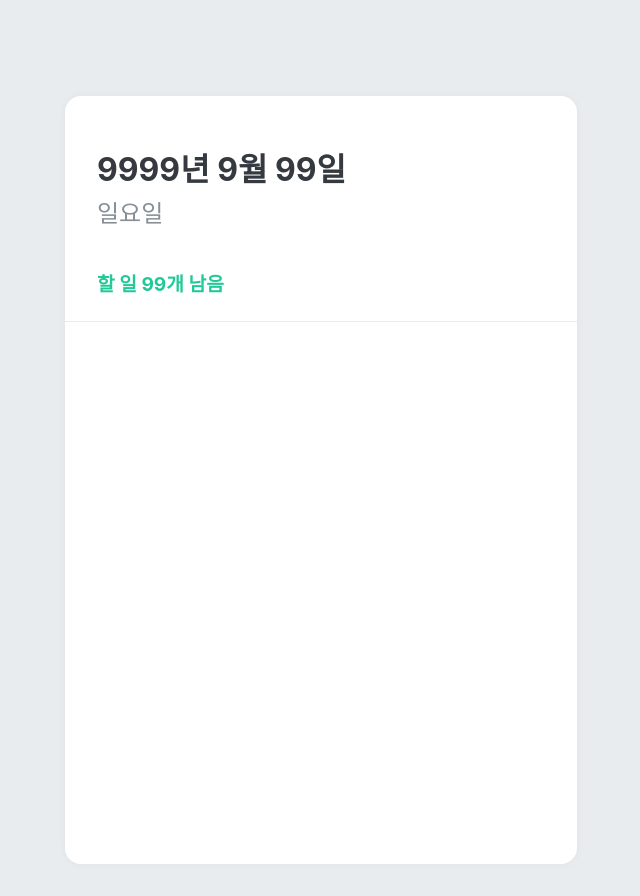
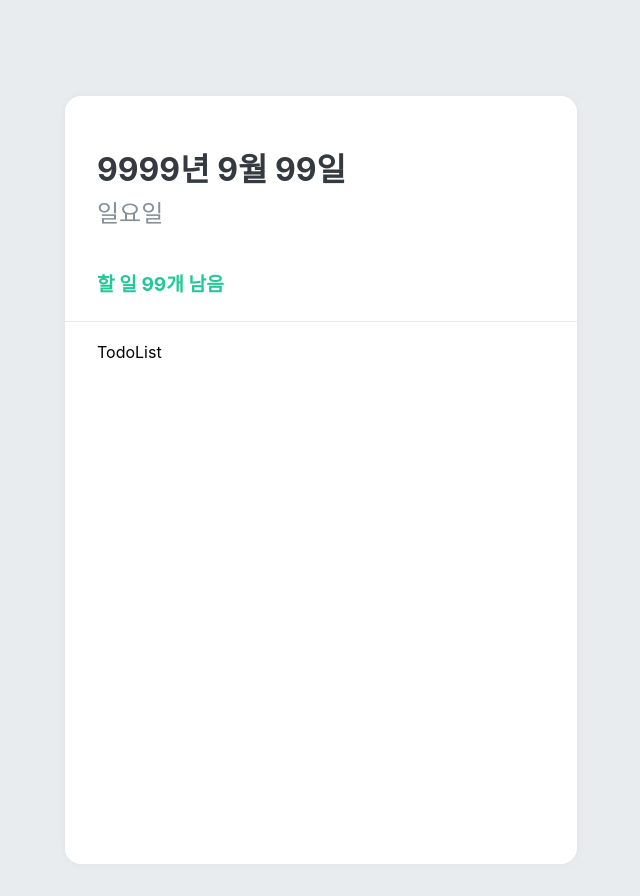
Before and after one commit to redledog/to-do-list, a React (Create React App) app: page / in a window 1280 px wide. Shown: the whole page, without its empty margins (319-959 px from the left). Built offline with nearby package versions, Linux system fonts and the light colour scheme.

Commit message:
TodoList js 및 scss 작성 중

```diff
--- a/src/App.js
+++ b/src/App.js
@@ -1,6 +1,7 @@
 import React from 'react';
 import TodoTemplate from './components/TodoTemplate';
 import TodoHead from './components/TodoHead';
+import TodoList from './components/TodoList';
 
 import './App.scss';
 
@@ -9,6 +10,7 @@ function App() {
     <div className="App">
       <TodoTemplate>
         <TodoHead />
+        <TodoList />
       </TodoTemplate>
     </div>
   );
--- a/src/components/TodoList.js
+++ b/src/components/TodoList.js
@@ -1 +1,13 @@
 // 할일에 대한 정보가 들어있는 컴포넌트 여러개의 TodoItem을 여기서 렌더링
+import React from 'react';
+import './TodoList.scss';
+
+function TodoList() {
+    return (
+        <div className="TodoList">
+            TodoList
+        </div>
+    );
+}
+
+export default TodoList;
--- /dev/null
+++ b/src/components/TodoList.scss
@@ -0,0 +1,9 @@
+.TodoList {
+    flex: 1;
+    padding: 20px 32px;
+    padding-bottom: 48px;
+    overflow-y: auto;
+
+    //사이즈 조정 확인용
+    //background-color: gray;
+}
```
